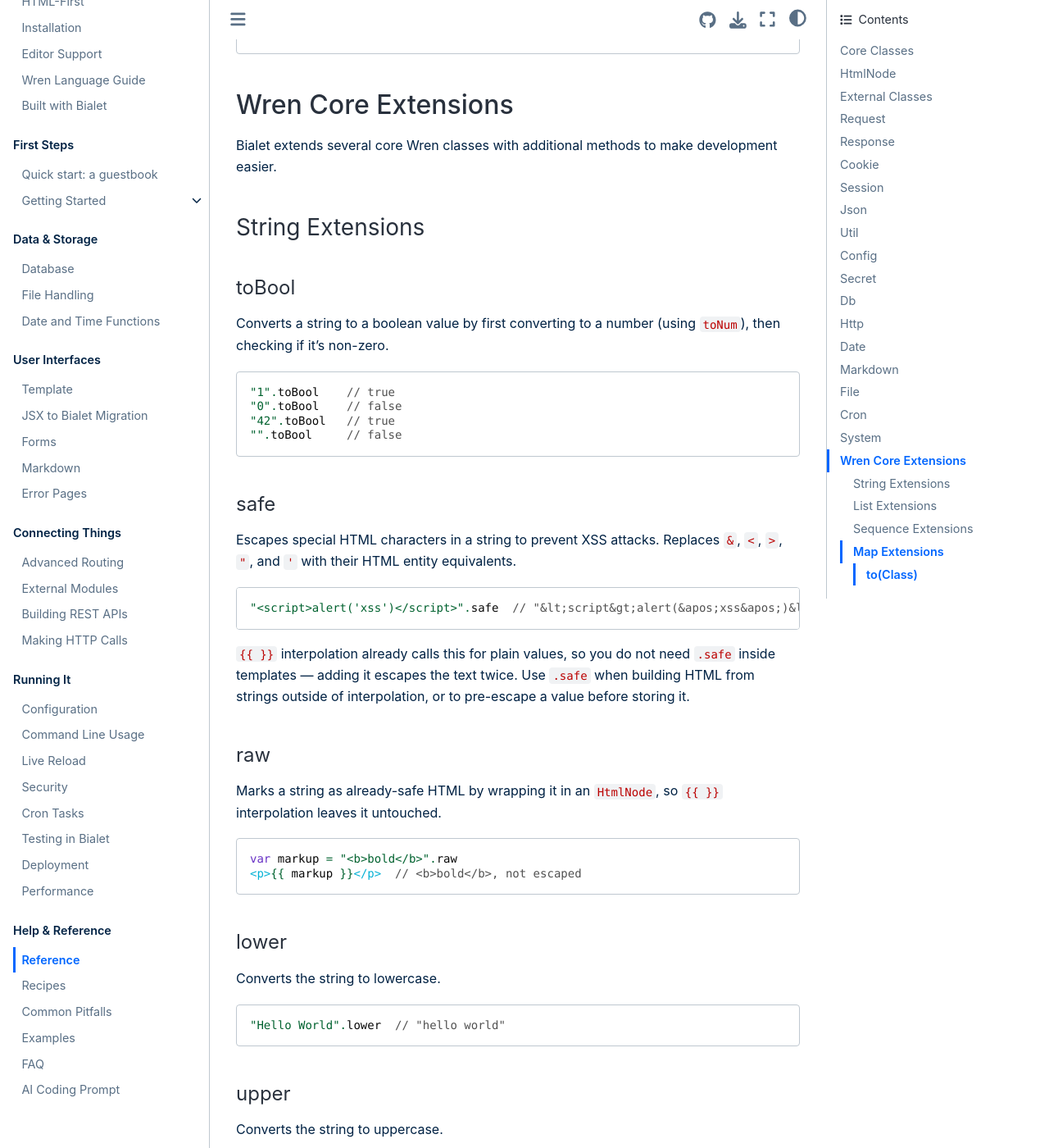
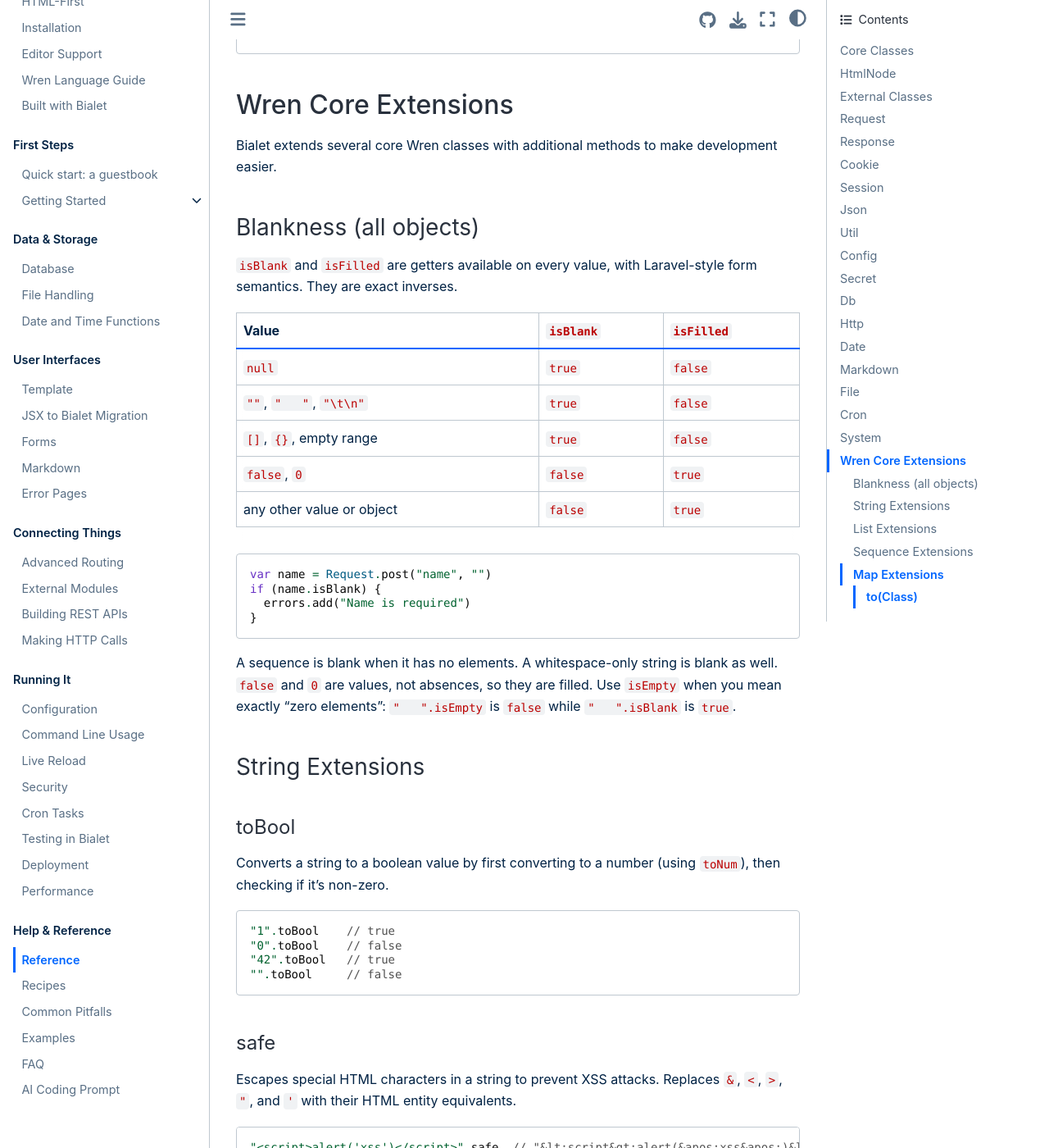
Before and after one commit to bialet/bialet, a Sphinx documentation site: the page built from docs/reference.md, in a window 1280 px wide and 1400 px high, scrolled down 38589 px. Shown: the whole window at 82% size. Built offline with Sphinx 7.4.7 and the Sphinx Book theme 1.1.4, drawn with Linux system fonts in a browser that asks for light colours; the version number could not be read and is left out.

Commit message:
feat(wren): add isBlank and isFilled getters

````diff
--- a/docs/reference.md
+++ b/docs/reference.md
@@ -1454,6 +1454,31 @@ System.log("User %(name) logged in")
 
 Bialet extends several core Wren classes with additional methods to make development easier.
 
+### Blankness (all objects)
+
+`isBlank` and `isFilled` are getters available on every value, with Laravel-style
+form semantics. They are exact inverses.
+
+| Value | `isBlank` | `isFilled` |
+|-------|-----------|------------|
+| `null` | `true` | `false` |
+| `""`, `"   "`, `"\t\n"` | `true` | `false` |
+| `[]`, `{}`, empty range | `true` | `false` |
+| `false`, `0` | `false` | `true` |
+| any other value or object | `false` | `true` |
+
+```wren
+var name = Request.post("name", "")
+if (name.isBlank) {
+  errors.add("Name is required")
+}
+```
+
+A sequence is blank when it has no elements. A whitespace-only string is blank
+as well. `false` and `0` are values, not absences, so they are filled. Use
+`isEmpty` when you mean exactly "zero elements": `"   ".isEmpty` is `false`
+while `"   ".isBlank` is `true`.
+
 ### String Extensions
 
 #### toBool
````
Also changed, not shown: CHANGELOG.md (+7 -0 lines), docs/pitfalls.md (+8 -4 lines), docs/prompt-guide.md (+14 -0 lines), docs/wren.md (+12 -1 lines), src/wren_core.wren.inc (+16 -0 lines), 3 other files.
